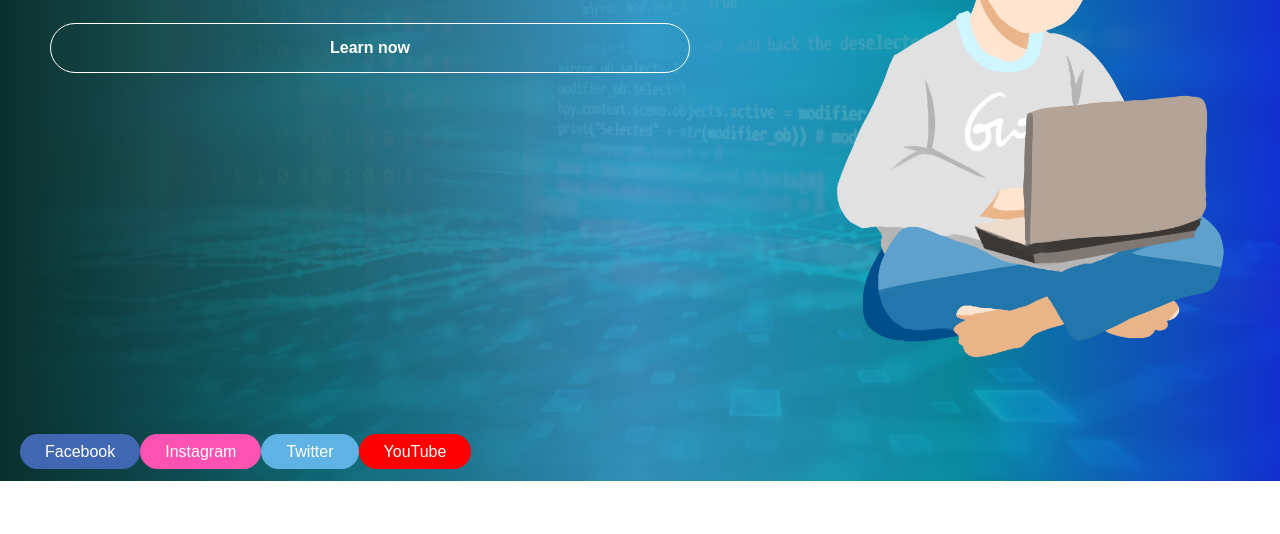
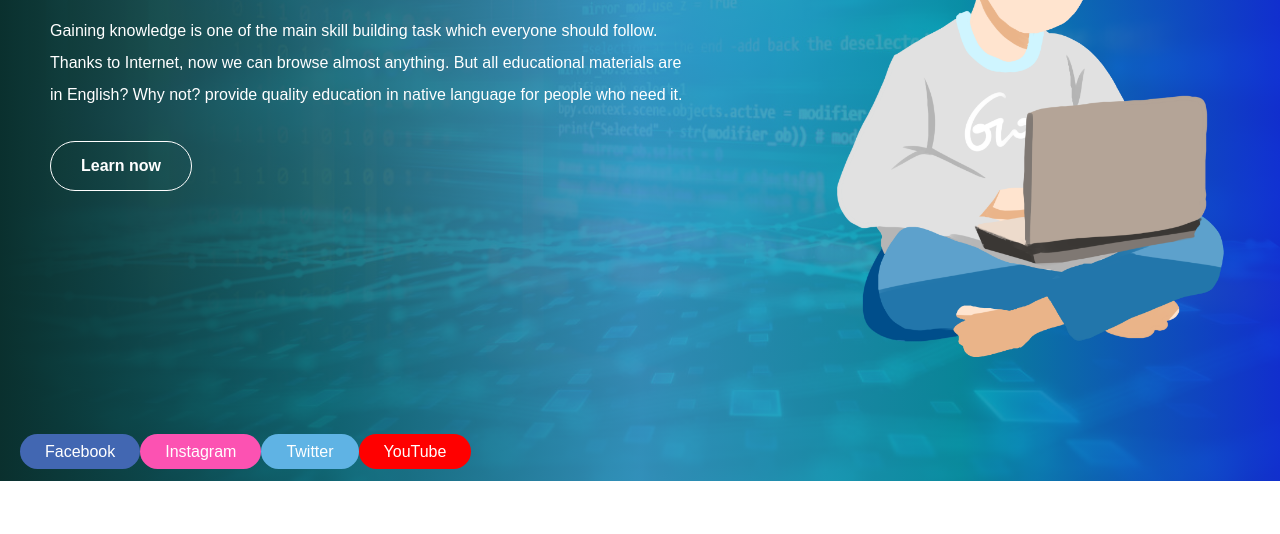
Before and after one commit to soraya-mi/simple-landing-page, a plain HTML site: page index.html in a window 1280 px wide. Shown: the part 266-800 px from the top of the page. Drawn offline with Linux system fonts and the light colour scheme.

Commit message:
third commit

```diff
--- a/assets/css/style.css
+++ b/assets/css/style.css
@@ -16,7 +16,7 @@ header {
 .logo {
   cursor: pointer;
   /*margin-right: auto;*/
-  margin-top: 10px;
+  margin-top: 5%;
 }
 .title {
   margin-right: auto;
@@ -99,13 +99,17 @@ header > button:hover {
 
 .content {
   display: flex;
+
   padding-inline: 50px;
   justify-content: space-between;
   color: #ffffff;
 }
 .hero-info {
+  margin-top: 10%;
   display: flex;
+  -ms-flex-align: center;
   flex-direction: column;
+  align-items: flex-start;
 }
 .hero-info h1 {
   font-size: 40px;
```
